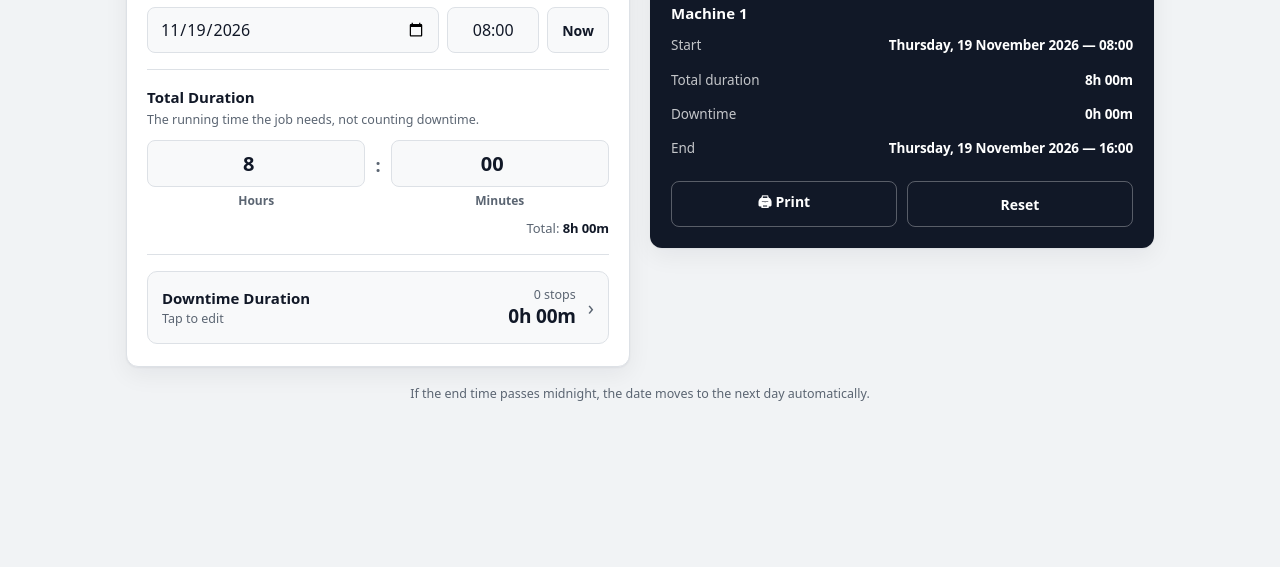
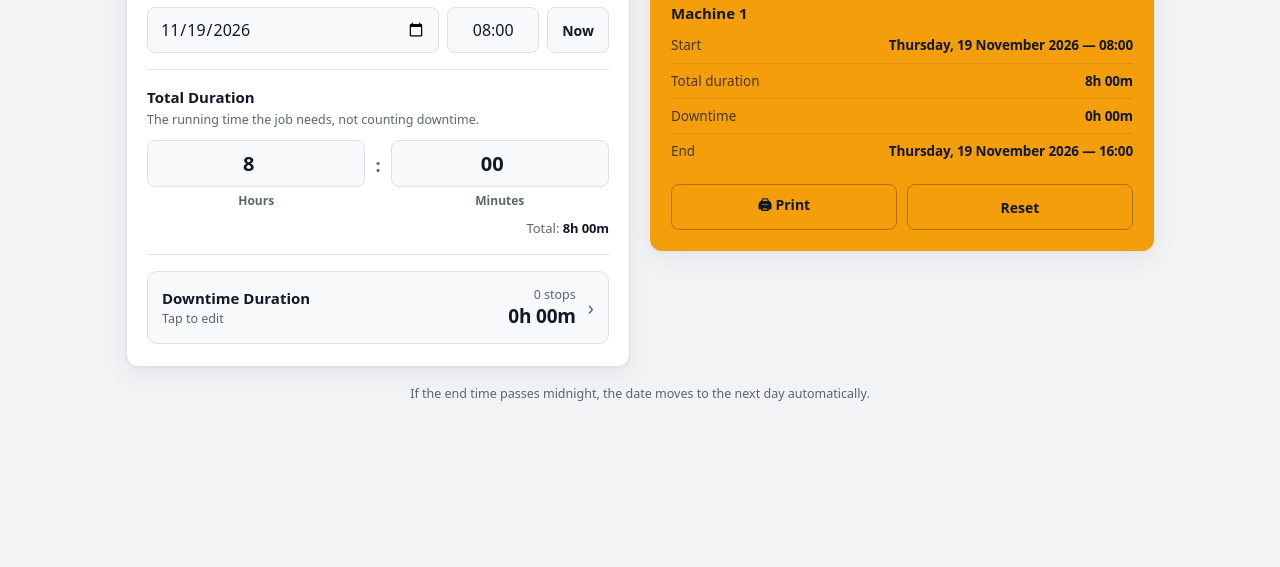
Before and after one commit to paingthutun-dev/Machine-Time-Calculator, a plain HTML site: page index.html in a window 1280 px wide. Shown: the part 233-800 px from the top of the page. Drawn offline with Linux system fonts and the light colour scheme.

Commit message:
Amber result card in both modes, summary row dividers

```diff
--- a/index.html
+++ b/index.html
@@ -21,8 +21,8 @@
     --accent:#b45309;
     --accent-hover:#92400e;
     --accent-soft:#fef3c7;
-    --result-bg:#111827;
-    --result-text:#ffffff;
+    --result-bg:#f59e0b;
+    --result-text:#111827;
     --focus:rgba(180,83,9,.18);
     --shadow:0 1px 2px rgba(17,24,39,.05), 0 8px 24px rgba(17,24,39,.06);
   }
@@ -38,8 +38,6 @@
       --accent:#f59e0b;
       --accent-hover:#fbbf24;
       --accent-soft:#2b1f08;
-      --result-bg:#f59e0b;
-      --result-text:#111827;
       --focus:rgba(245,158,11,.22);
       --shadow:0 1px 2px rgba(0,0,0,.3), 0 8px 24px rgba(0,0,0,.25);
     }
@@ -194,12 +192,11 @@
   .end-date{font-size:15px; font-weight:600; opacity:.9}
   .day-note{
     display:none; margin-top:10px; font-size:12.5px; font-weight:700;
-    background:rgba(255,255,255,.16); padding:5px 10px; border-radius:999px;
+    background:rgba(0,0,0,.14); padding:5px 10px; border-radius:999px;
   }
-  @media (prefers-color-scheme: dark){ .day-note{background:rgba(0,0,0,.14)} }
-  .summary{margin-top:16px; border-top:1px solid rgba(255,255,255,.16); padding-top:6px}
-  @media (prefers-color-scheme: dark){ .summary{border-color:rgba(0,0,0,.16)} }
-  .summary-row{display:flex; justify-content:space-between; gap:14px; padding:7px 0; font-size:13.5px}
+  .summary{margin-top:16px; border-top:1px solid rgba(0,0,0,.16); padding-top:6px}
+  .summary-row{display:flex; justify-content:space-between; gap:14px; padding:7px 0; font-size:13.5px; border-top:1px solid rgba(0,0,0,.10)}
+  #resultMachine + .summary-row{border-top:none}
   .summary-row span{opacity:.75}
   .summary-row strong{font-weight:700; text-align:right}
   .summary-row.sub{padding:3px 0 3px 14px; font-size:12.5px}
@@ -213,8 +210,7 @@
     #resultCard .field-head, #resultCard .end-time, #resultCard .end-date, #resultCard .day-note{display:none !important}
     #resultCard .summary{border-top:none !important; margin-top:0 !important; padding-top:0 !important}
   }
-  .btn-reset{background:transparent; border:1.5px solid rgba(255,255,255,.3); color:var(--result-text)}
-  @media (prefers-color-scheme: dark){ .btn-reset{border-color:rgba(0,0,0,.28)} }
+  .btn-reset{background:transparent; border:1.5px solid rgba(0,0,0,.28); color:var(--result-text)}
   footer{text-align:center; color:var(--muted); font-size:12.5px; padding-top:4px}
   @media(max-width:480px){
     .wrap{padding-top:20px}
```
